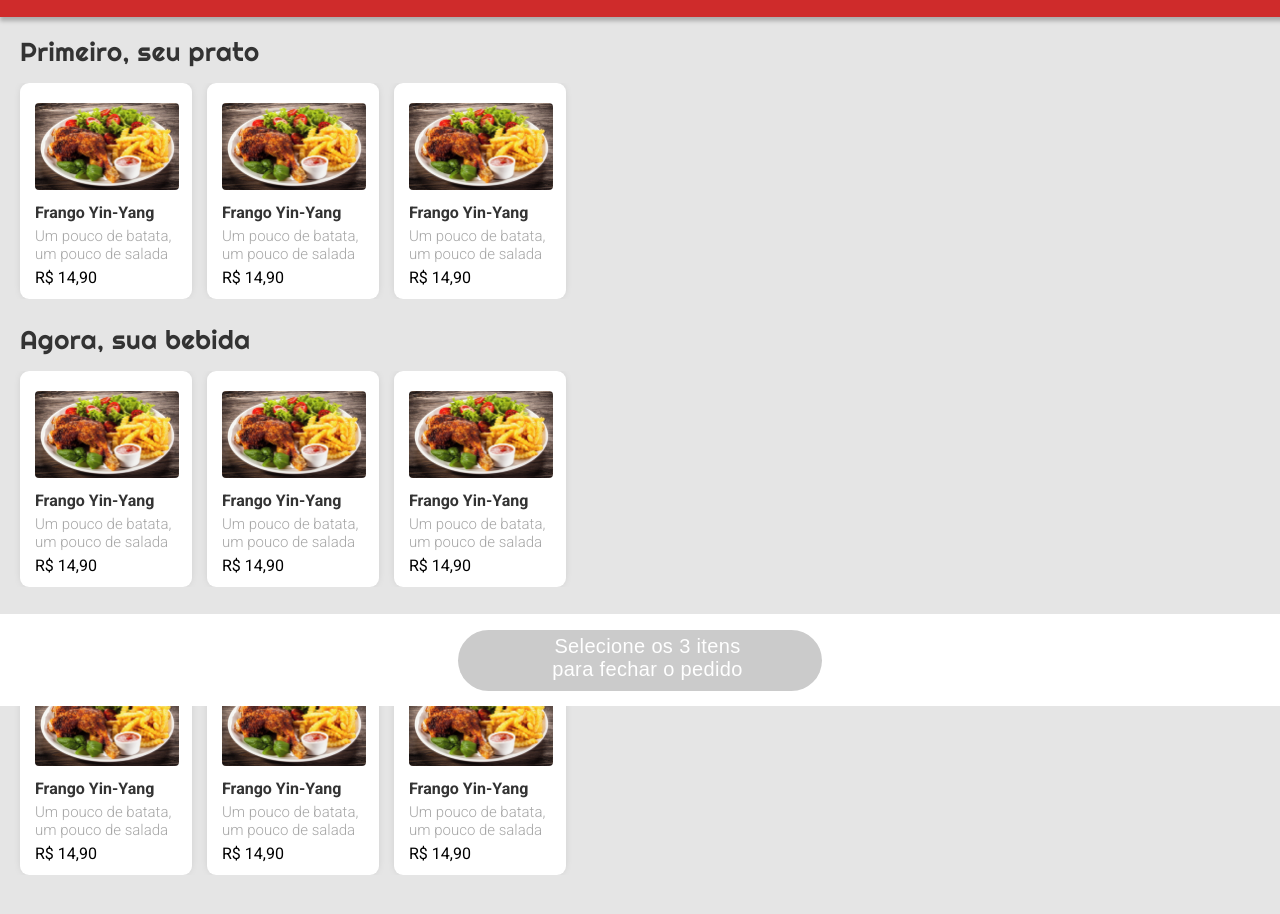
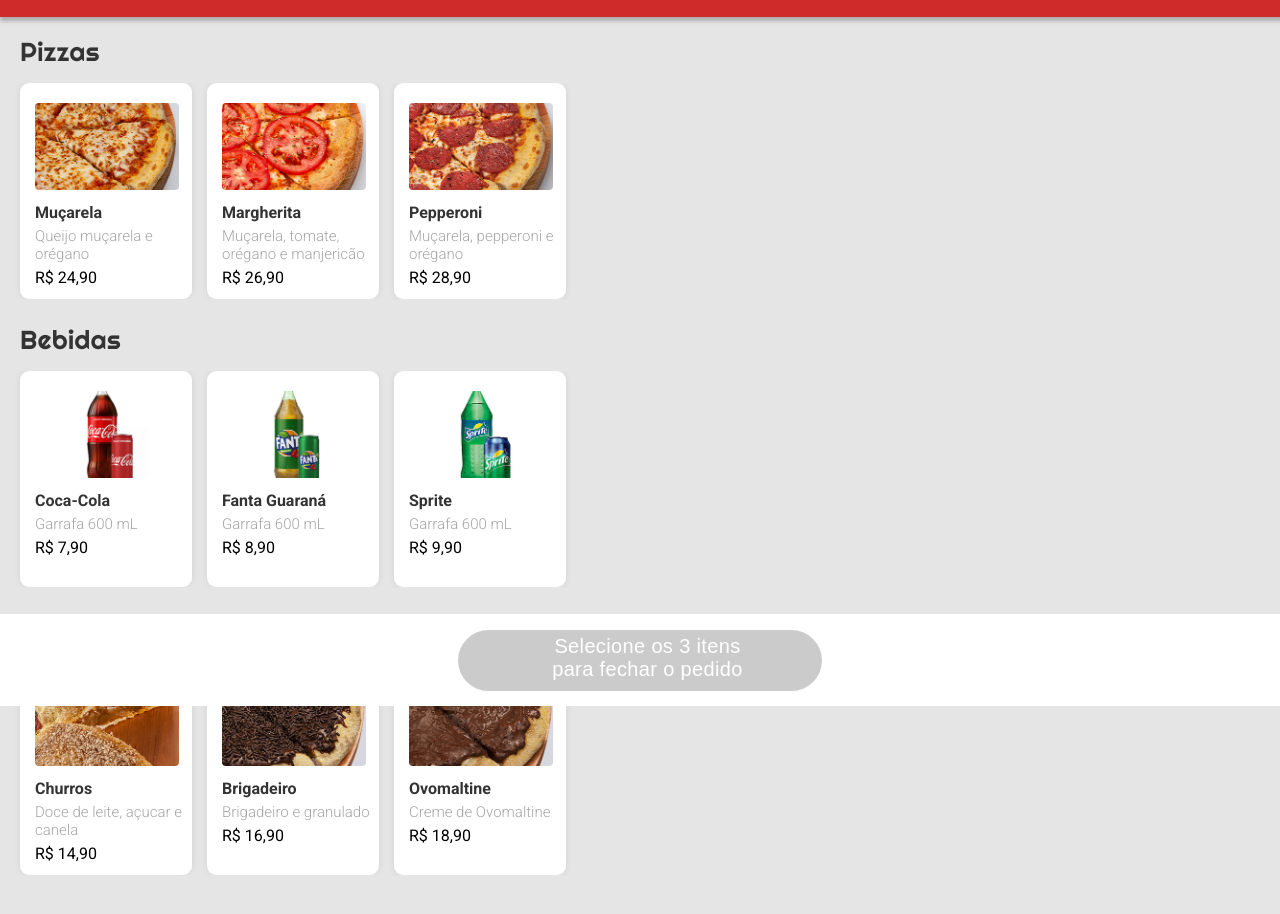
Before and after one commit to van-matos/projeto3, a plain HTML site: page index.html in a window 1280 px wide. Shown: the part 94-1008 px from the top of the page. Drawn offline with Linux system fonts and the light colour scheme.

Commit message:
layout com cardápio variado

```diff
--- a/index.html
+++ b/index.html
@@ -8,8 +8,8 @@
     <link rel="stylesheet" href="reset.css">
     <link rel="stylesheet" href="style.css">
     <link rel="preconnect" href="https://fonts.googleapis.com">
-<link rel="preconnect" href="https://fonts.gstatic.com" crossorigin>
-<link href="https://fonts.googleapis.com/css2?family=Righteous&family=Roboto:ital,wght@0,100;0,300;0,400;0,500;0,700;1,100;1,300;1,400;1,500&display=swap" rel="stylesheet">
+    <link rel="preconnect" href="https://fonts.gstatic.com" crossorigin>
+    <link href="https://fonts.googleapis.com/css2?family=Righteous&family=Roboto:ital,wght@0,100;0,300;0,400;0,500;0,700;1,100;1,300;1,400;1,500&display=swap" rel="stylesheet">
 </head>
   <body>
     <header>
@@ -17,67 +17,67 @@
         <h2>Sua comida em 6 minutos</h2>
     </header>
     <div class="conteudo">
-        <h3>Primeiro, seu prato</h3>
+        <h3>Pizzas</h3>
         <div class="lista">
             <div class="opcao">
-                <img src="prato-generico.jpg" />
-                <h4>Frango Yin-Yang</h4>
-                <p>Um pouco de batata, um pouco de salada</p>
+                <img src="images/mucarela.jpg" />
+                <h4>Muçarela</h4>
+                <p>Queijo muçarela e orégano</p>
+                <p class="preco">R$ 24,90</p>
+            </div>
+            <div class="opcao">
+                <img src="images/margherita.jpg" />
+                <h4>Margherita</h4>
+                <p>Muçarela, tomate, orégano e manjericão</p>
+                <p class="preco">R$ 26,90</p>
+            </div>
+            <div class="opcao">
+                <img src="images/pepperoni.jpg" />
+                <h4>Pepperoni</h4>
+                <p>Muçarela, pepperoni e orégano</p>
+                <p class="preco">R$ 28,90</p>
+            </div>
+        </div>
+        <h3>Bebidas</h3>
+        <div class="lista">
+            <div class="opcao">
+                <img src="images/coca-cola.jpg" />
+                <h4>Coca-Cola</h4>
+                <p>Garrafa 600 mL</p>
+                <p class="preco">R$ 7,90</p>
+            </div>
+            <div class="opcao">
+                <img src="images/fanta-guarana.jpg" />
+                <h4>Fanta Guaraná</h4>
+                <p>Garrafa 600 mL</p>
+                <p class="preco">R$ 8,90</p>
+            </div>
+            <div class="opcao">
+                <img src="images/sprite.jpg" />
+                <h4>Sprite</h4>
+                <p>Garrafa 600 mL</p>
+                <p class="preco">R$ 9,90</p>
+            </div>
+        </div>
+        <h3>Sobremesas</h3>
+        <div class="lista">
+            <div class="opcao">
+                <img src="images/churros.jpg" />
+                <h4>Churros</h4>
+                <p>Doce de leite, açucar e canela</p>
                 <p class="preco">R$ 14,90</p>
             </div>
             <div class="opcao">
-                <img src="prato-generico.jpg" />
-                <h4>Frango Yin-Yang</h4>
-                <p>Um pouco de batata, um pouco de salada</p>
-                <p class="preco">R$ 14,90</p>
+                <img src="images/brigadeiro.jpg" />
+                <h4>Brigadeiro</h4>
+                <p>Brigadeiro e granulado</p>
+                <p class="preco">R$ 16,90</p>
             </div>
             <div class="opcao">
-                <img src="prato-generico.jpg" />
-                <h4>Frango Yin-Yang</h4>
-                <p>Um pouco de batata, um pouco de salada</p>
-                <p class="preco">R$ 14,90</p>
-            </div>
-        </div>
-        <h3>Agora, sua bebida</h3>
-        <div class="lista">
-            <div class="opcao">
-                <img src="prato-generico.jpg" />
-                <h4>Frango Yin-Yang</h4>
-                <p>Um pouco de batata, um pouco de salada</p>
-                <p class="preco">R$ 14,90</p>
-            </div>
-            <div class="opcao">
-                <img src="prato-generico.jpg" />
-                <h4>Frango Yin-Yang</h4>
-                <p>Um pouco de batata, um pouco de salada</p>
-                <p class="preco">R$ 14,90</p>
-            </div>
-            <div class="opcao">
-                <img src="prato-generico.jpg" />
-                <h4>Frango Yin-Yang</h4>
-                <p>Um pouco de batata, um pouco de salada</p>
-                <p class="preco">R$ 14,90</p>
-            </div>
-        </div>
-        <h3>Por fim, sua sobremesa</h3>
-        <div class="lista">
-            <div class="opcao">
-                <img src="prato-generico.jpg" />
-                <h4>Frango Yin-Yang</h4>
-                <p>Um pouco de batata, um pouco de salada</p>
-                <p class="preco">R$ 14,90</p>
-            </div>
-            <div class="opcao">
-                <img src="prato-generico.jpg" />
-                <h4>Frango Yin-Yang</h4>
-                <p>Um pouco de batata, um pouco de salada</p>
-                <p class="preco">R$ 14,90</p>
-            </div>
-            <div class="opcao">
-                <img src="prato-generico.jpg" />
-                <h4>Frango Yin-Yang</h4>
-                <p>Um pouco de batata, um pouco de salada</p>
-                <p class="preco">R$ 14,90</p>
+                <img src="images/ovomaltine.jpg" />
+                <h4>Ovomaltine</h4>
+                <p>Creme de Ovomaltine</p>
+                <p class="preco">R$ 18,90</p>
             </div>
         </div>
     </div>
--- a/style.css
+++ b/style.css
@@ -96,8 +96,15 @@ p {
 img {
     width: 144px;
     height: 87px;
+    object-fit: cover;
     border-radius: 4px;
     margin: 20px 15px 10px 15px;
+}
+
+.descricao {
+    display: flex;
+    flex-direction: column;
+    align-items: space-between;
 }
 
 footer {
```
Also changed, not shown: images/brigadeiro.jpg (added), images/churros.jpg (added), images/coca-cola.jpg (added), images/fanta-guarana.jpg (added), images/margherita.jpg (added), images/mucarela.jpg (added), images/ovomaltine.jpg (added), images/pepperoni.jpg (added), images/sprite.jpg (added), prato-generico.jpg (deleted).
